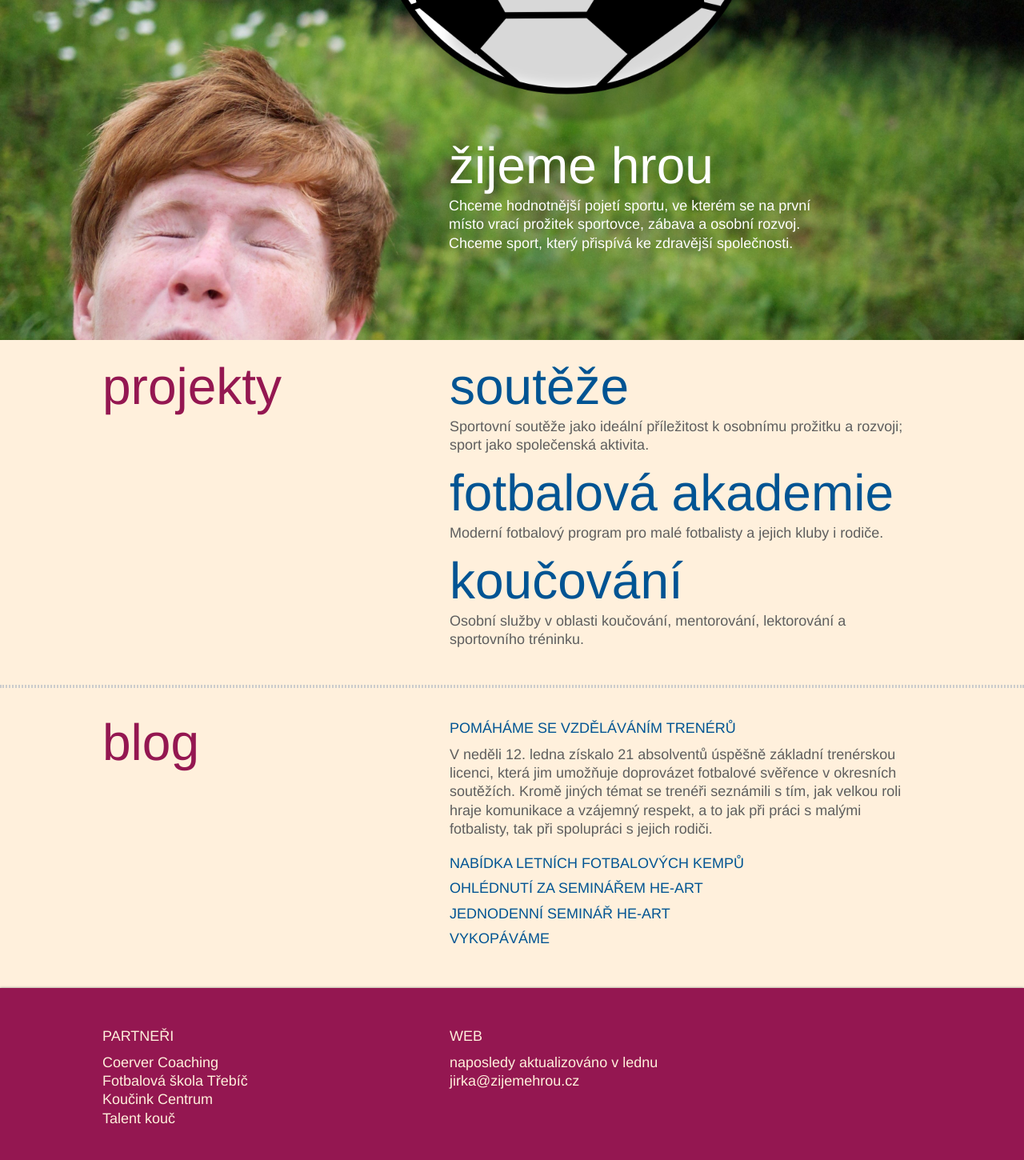
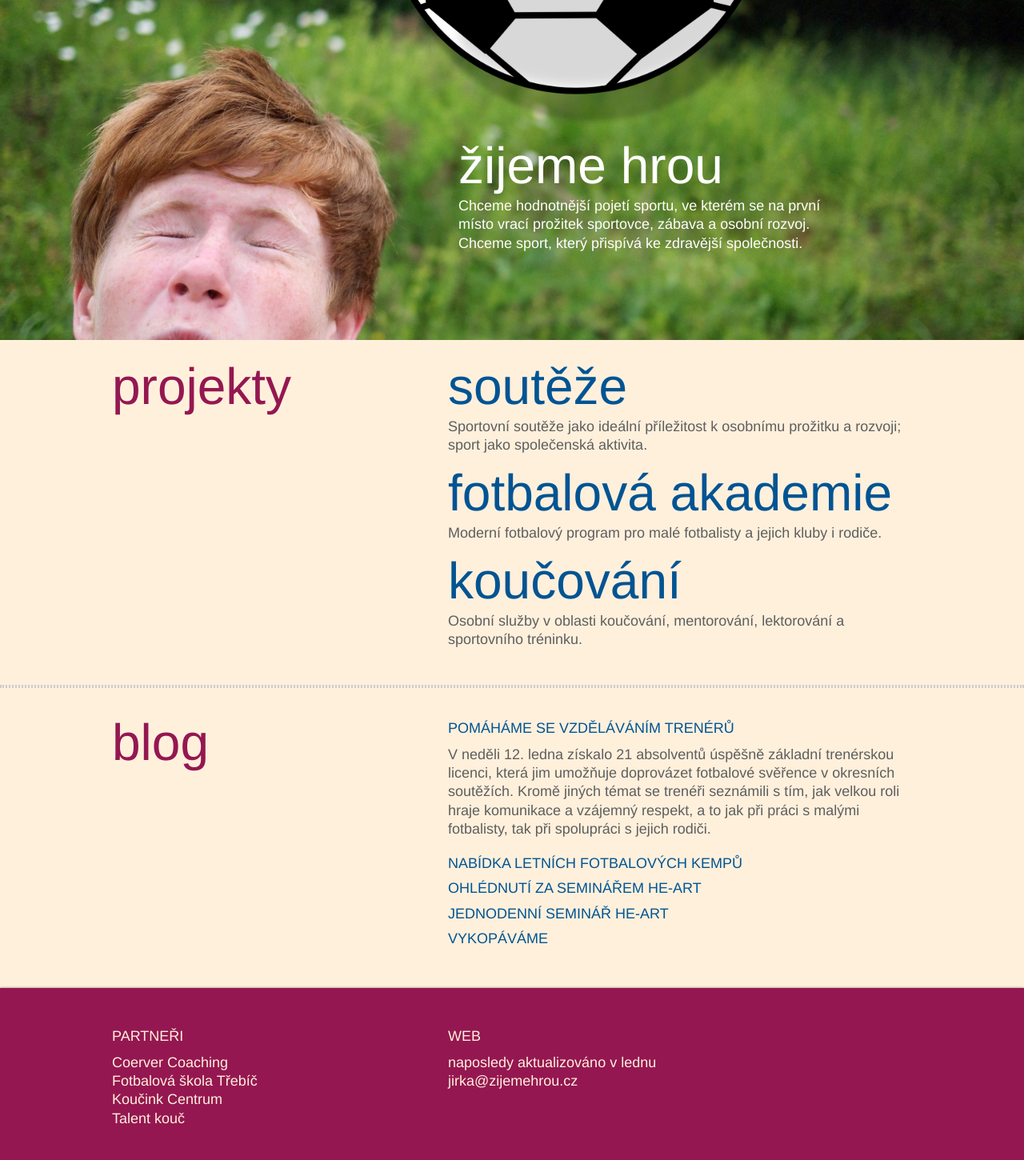
Before and after one commit to zoul/zijeme-hrou, a Jekyll site: the page built from index.html, in a window 1280 px wide. Shown: the whole page at 80% size. Built offline with Jekyll 4.4.1, drawn with Linux system fonts in a browser that asks for light colours.

Commit message:
Lepší řešení layoutu sloupců.

```diff
--- a/_includes/footer.html
+++ b/_includes/footer.html
@@ -1,6 +1,6 @@
 <div class="footer">
+    <h2>O nás</h2>
     <div class="container">
-        <h2>O nás</h2>
         <div class="col col-side">
             <h3 class="small">Partneři</h3>
             <ul class="list-unstyled">
@@ -9,8 +9,8 @@
                 <li><a href="http://koucinkcentrum.cz/">Koučink Centrum</a></li>
                 <li><a href="http://www.talentkouc.cz">Talent kouč</a></li>
             </ul>
-        </div><!--
-        --><div class="col col-main">
+        </div>
+        <div class="col col-main">
             <h3 class="small">Web</h3>
             <p>naposledy aktualizováno v lednu<br>
             <a href="mailto:jirka@zijemehrou.cz">jirka@zijemehrou.cz</a></p>
--- a/_layouts/homepage.html
+++ b/_layouts/homepage.html
@@ -6,7 +6,7 @@
         <link rel="stylesheet" href="/css/shared.css">
         <link rel="stylesheet" href="/css/homepage.css">
     </head>
-    <body>
+    <body class="sidebar-left">
         {{ content }}
         {% include deferred-javascript.html %}
     </body>
--- /dev/null
+++ b/css/layout.css
@@ -0,0 +1,52 @@
+.container {
+    width: 1000px;
+    margin: auto;
+}
+
+/* http://stackoverflow.com/questions/8554043/what-is-clearfix */
+.container:after {
+    content: " ";
+    visibility: hidden;
+    display: block;
+    height: 0;
+    clear: both;
+}
+
+.col {
+    position: relative;
+    box-sizing: border-box;
+    float: left;
+}
+
+.col-main {
+    width: 580px;
+}
+
+.col-side {
+    width: 380px;
+}
+
+.pull {
+    position: absolute;
+    width: 380px;
+    left: 620px;
+}
+
+.sidebar-left .pull {
+    width: 380px;
+    left: -420px;
+}
+
+.sidebar-left .col-side { float: left; }
+.sidebar-left .col-main { float: right; }
+
+.sidebar-right .col-side { float: right; }
+.sidebar-right .col-main { float: left; }
+
+.full-width {
+    width: 1000px;
+}
+
+.fit-width {
+    width: 100%;
+}
--- a/css/shared.css
+++ b/css/shared.css
@@ -1,3 +1,5 @@
+@import url(layout.css);
+
 /* Baseline */
 
 body, h1, h2, h3, p, ul {
@@ -20,35 +22,6 @@ h1, h2, h3 {
     line-height: 1.2em;
     text-transform: lowercase;
     color: #941751;
-}
-
-/* Layout */
-
-.container {
-    width: 1024px;
-    margin: auto;
-}
-
-.col {
-    display: inline-block;
-    vertical-align: top;
-    box-sizing: border-box;
-}
-
-.col-left {
-    padding-right: 20px;
-}
-
-.col-right {
-    padding-left: 20px;
-}
-
-.col-main {
-    width: 590px;
-}
-
-.col-side {
-    width: 434px;
 }
 
 /* Navigation Header */
--- a/index.html
+++ b/index.html
@@ -14,9 +14,8 @@ layout: homepage
 </div>
 
 <div class="container projects">
-    <div class="col col-side">
-        <h2>Projekty</h2>
-    </div><div class="col col-main">
+    <div class="col col-main">
+        <h2 class="pull">Projekty</h2>
         <h3><a href="/souteze/">Soutěže</a></h3>
         <p>Sportovní soutěže jako ideální příležitost k osobnímu prožitku a rozvoji;
         sport jako společenská aktivita.</p>
@@ -31,9 +30,8 @@ layout: homepage
 <hr>
 
 <div class="container blog">
-    <div class="col col-side">
-        <h2>Blog</h2>
-    </div><div class="col col-main">
+    <div class="col col-main">
+        <h2 class="pull">Blog</h2>
         {% include blog-roll.html %}
     </div>
 </div>
```
Also changed, not shown: _layouts/blog-post.html (+4 -3 lines), _posts/2014-1-16-vzdelavani-treneru-v-programu-he-art.md (+1 -1 lines).
